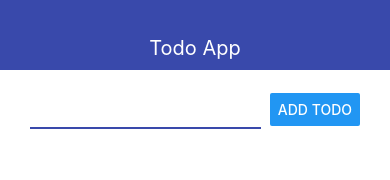
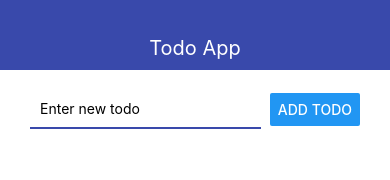
Before and after one commit to ArtemS83/rndemo, a React Native app: screen / in a window 390 px wide. Shown: the top 180 px of the page. Built offline with nearby package versions, Linux system fonts and the light colour scheme.

Commit message:
add todolist

```diff
--- a/App.js
+++ b/App.js
@@ -1,14 +1,30 @@
 import React, { useState } from 'react';
-import { StyleSheet, Text, View } from 'react-native';
-import { Navbar } from './src/Navbar';
-import { AddTodo } from './src/AddTodo';
+import { StyleSheet, View, ScrollView, FlatList } from 'react-native';
+import { Navbar } from './src/components/Navbar';
+import { AddTodo } from './src/components/AddTodo';
+import { TodosList } from './src/components/TodosList';
 
 export default function App() {
+  const [todos, setTodos] = useState([]);
+
+  const addTodo = title => {
+    const newTodo = {
+      id: Date.now().toString(),
+      title,
+    };
+    setTodos(prevTodos => [newTodo, ...prevTodos]);
+  };
+
+  const removeTodo = id => {
+    setTodos(prev => prev.filter(todo => todo.id !== id));
+  };
+
   return (
     <View>
       <Navbar title="Todo App" />
       <View style={styles.container}>
-        <AddTodo />
+        <AddTodo onSubmit={addTodo} />
+        <TodosList todos={todos} onRemoveTodo={removeTodo} />
       </View>
     </View>
   );
--- a/src/AddTodo.jsx
+++ /dev/null
@@ -1,26 +0,0 @@
-import React from 'react';
-import { View, StyleSheet, TextInput, Button } from 'react-native';
-
-export const AddTodo = () => {
-  return (
-    <View style={styles.block}>
-      <TextInput style={styles.input} />
-      <Button title="Add todo" />
-    </View>
-  );
-};
-
-const styles = StyleSheet.create({
-  block: {
-    flexDirection: 'row',
-    justifyContent: 'space-between',
-    alignItems: 'center',
-  },
-  input: {
-    width: '70%',
-    borderStyle: 'solid',
-    borderBottomWidth: 2,
-    borderBottomColor: '#3949ab',
-    padding: 10,
-  },
-});
--- /dev/null
+++ b/src/components/AddTodo.jsx
@@ -0,0 +1,45 @@
+import React, { useState } from 'react';
+import { View, StyleSheet, TextInput, Button, Alert } from 'react-native';
+
+export const AddTodo = ({ onSubmit }) => {
+  const [value, setValue] = useState('');
+
+  const handleAddTodo = () => {
+    if (value.trim().length === 0) {
+      Alert.alert('Attention!', 'Please, enter text!');
+      return;
+    }
+    onSubmit(value.trim());
+    setValue('');
+  };
+
+  return (
+    <View style={styles.block}>
+      <TextInput
+        style={styles.input}
+        value={value}
+        placeholder={'Enter new todo'}
+        autoCorrect={false}
+        // autoCapitalize={'none'}
+        keyboardType={'email-address'}
+        onChangeText={setValue}
+      />
+      <Button title="Add todo" onPress={handleAddTodo} />
+    </View>
+  );
+};
+
+const styles = StyleSheet.create({
+  block: {
+    flexDirection: 'row',
+    justifyContent: 'space-between',
+    alignItems: 'center',
+  },
+  input: {
+    width: '70%',
+    borderStyle: 'solid',
+    borderBottomWidth: 2,
+    borderBottomColor: '#3949ab',
+    padding: 10,
+  },
+});
--- /dev/null
+++ b/src/components/Todo.jsx
@@ -0,0 +1,37 @@
+import React from 'react';
+import {
+  View,
+  Text,
+  StyleSheet,
+  ScrollView,
+  FlatList,
+  TouchableOpacity,
+} from 'react-native';
+
+export const Todo = ({ todo, onRemoveTodo }) => {
+  const removeTodoHendler = () => onRemoveTodo(todo.id);
+  return (
+    <TouchableOpacity
+      onPress={() => {
+        console.log(todo.id);
+      }}
+      //   onLongPress={() => onRemoveTodo(todo.id)}
+      onLongPress={removeTodoHendler}
+      activeOpacity={0.5}
+    >
+      <Text style={styles.todo}>{todo.title}</Text>
+    </TouchableOpacity>
+  );
+};
+
+const styles = StyleSheet.create({
+  todo: {
+    flexDirection: 'row',
+    alignItems: 'center',
+    padding: 15,
+    marginBottom: 10,
+    borderWidth: 1,
+    borderColor: '#eee',
+    borderRadius: 5,
+  },
+});
--- /dev/null
+++ b/src/components/TodosList.jsx
@@ -0,0 +1,45 @@
+import React from 'react';
+import {
+  View,
+  Text,
+  StyleSheet,
+  ScrollView,
+  FlatList,
+  TouchableOpacity,
+} from 'react-native';
+import { Todo } from './Todo';
+
+export const TodosList = ({ todos, onRemoveTodo }) => {
+  return (
+    <FlatList
+      style={styles.list}
+      data={todos}
+      renderItem={({ item }) => (
+        <Todo todo={item} onRemoveTodo={onRemoveTodo} />
+      )}
+      keyExtractor={item => item.id}
+    />
+    // <ScrollView style={styles.list}>
+    //   {todos.map(({ title, id }) => (
+    //     <Text style={styles.todo} key={id}>
+    //       {title}
+    //     </Text>
+    //   ))}
+    // </ScrollView>
+  );
+};
+
+const styles = StyleSheet.create({
+  list: {
+    marginVertical: 20,
+  },
+  //   todo: {
+  //     flexDirection: 'row',
+  //     alignItems: 'center',
+  //     padding: 15,
+  //     marginBottom: 10,
+  //     borderWidth: 1,
+  //     borderColor: '#eee',
+  //     borderRadius: 5,
+  //   },
+});
```
Also changed, not shown: src/components/Navbar.jsx (renamed from src/Navbar.jsx).
